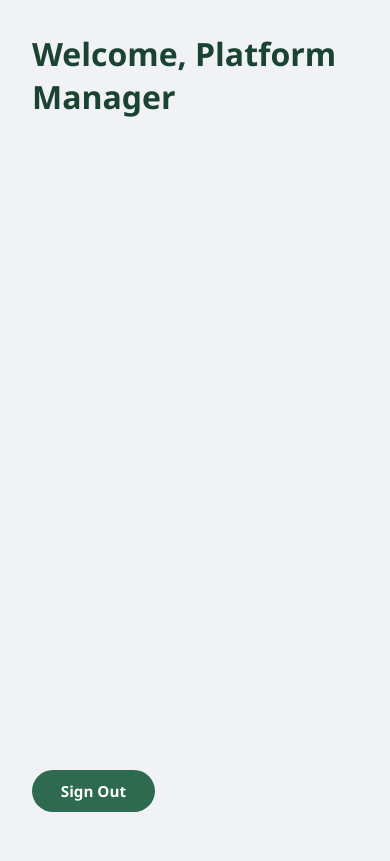
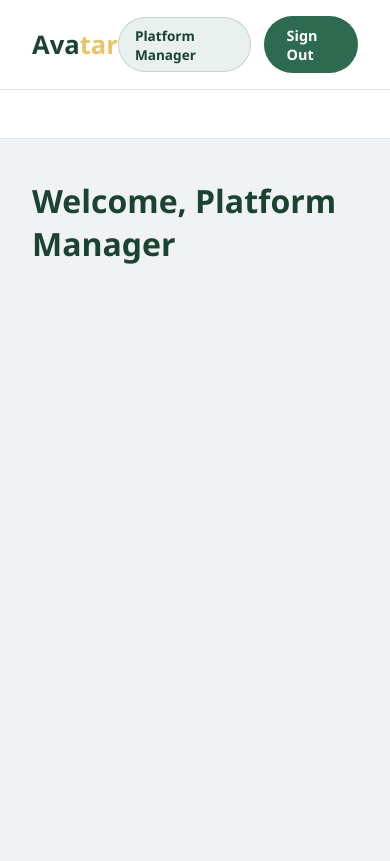
Before and after one commit to nmms14/CSIT314-Project, a Django app: page /dashboard/ in a window 390 px wide. Before the commit the page ends 812 px from the top, so only its background shows below. Run offline with Django 5.2, Linux system fonts and the light colour scheme; a user stored in the database is signed in.

Commit message:
dashboard redesign, signout popup added

```diff
--- a/boundary/templates/dashboard.html
+++ b/boundary/templates/dashboard.html
@@ -13,10 +13,14 @@
 
         :root {
             --primary: #2d6a4f;
+            --primary-light: #40916c;
             --primary-dark: #1b4332;
+            --accent-light: #e9c46a;
             --bg: #f0f2f5;
+            --bg-white: #ffffff;
             --text: #2b2d42;
             --text-light: #555b6e;
+            --border: #e2e8f0;
         }
 
         body {
@@ -24,24 +28,53 @@
             color: var(--text);
             background: var(--bg);
             min-height: 100vh;
-            padding: 2rem;
         }
 
-        .welcome {
-            font-size: 2rem;
-            font-weight: 700;
+        /* ── Top Navbar ── */
+        .navbar {
+            display: flex;
+            justify-content: space-between;
+            align-items: center;
+            padding: 1rem 2rem;
+            background: var(--bg-white);
+            border-bottom: 1px solid var(--border);
+            box-shadow: 0 2px 8px rgba(27, 67, 50, 0.04);
+        }
+
+        .brand-logo {
+            font-size: 1.6rem;
+            font-weight: 800;
+            text-decoration: none;
             color: var(--primary-dark);
         }
 
+        .brand-logo span {
+            color: var(--accent-light);
+        }
+
+        .nav-right {
+            display: flex;
+            align-items: center;
+            gap: 0.85rem;
+        }
+
+        .role-badge {
+            display: inline-block;
+            padding: 0.45rem 1rem;
+            border-radius: 50px;
+            background: rgba(45, 106, 79, 0.1);
+            color: var(--primary-dark);
+            font-size: 0.85rem;
+            font-weight: 600;
+            border: 1px solid rgba(45, 106, 79, 0.2);
+        }
+
         .logout-btn {
-            position: fixed;
-            bottom: 2rem;
-            left: 2rem;
-            padding: 0.7rem 1.8rem;
+            padding: 0.6rem 1.4rem;
             border-radius: 50px;
             background: var(--primary);
             color: #fff;
-            font-size: 0.95rem;
+            font-size: 0.9rem;
             font-weight: 600;
             font-family: inherit;
             text-decoration: none;
@@ -53,10 +86,174 @@
             transform: translateY(-2px);
             box-shadow: 0 6px 20px rgba(45,106,79,0.3);
         }
+
+        /* ── Layout (Sidebar + Main) ── */
+        .layout {
+            display: flex;
+            min-height: calc(100vh - 73px);
+        }
+
+        .sidebar {
+            width: 240px;
+            flex-shrink: 0;
+            background: var(--bg-white);
+            border-right: 1px solid var(--border);
+            padding: 1.5rem 1rem;
+        }
+
+        /* ── Main Content ── */
+        .main {
+            flex: 1;
+            padding: 2.5rem 2rem;
+            max-width: 1200px;
+        }
+
+        .welcome {
+            font-size: 2rem;
+            font-weight: 700;
+            color: var(--primary-dark);
+            margin-bottom: 0.5rem;
+        }
+
+        /* ── Logout Modal ── */
+        .modal-overlay {
+            display: none;
+            position: fixed;
+            inset: 0;
+            background: rgba(0, 0, 0, 0.5);
+            justify-content: center;
+            align-items: center;
+            z-index: 1000;
+        }
+
+        .modal-overlay.active {
+            display: flex;
+        }
+
+        .modal {
+            background: var(--bg-white);
+            border-radius: 12px;
+            padding: 2rem;
+            max-width: 400px;
+            width: 90%;
+            box-shadow: 0 20px 60px rgba(0, 0, 0, 0.3);
+            text-align: center;
+        }
+
+        .modal h2 {
+            font-size: 1.25rem;
+            font-weight: 700;
+            color: var(--primary-dark);
+            margin-bottom: 0.5rem;
+        }
+
+        .modal p {
+            color: var(--text-light);
+            font-size: 0.95rem;
+            margin-bottom: 1.5rem;
+        }
+
+        .modal-buttons {
+            display: flex;
+            gap: 0.75rem;
+            justify-content: center;
+        }
+
+        .btn-modal {
+            padding: 0.65rem 1.5rem;
+            border-radius: 50px;
+            font-size: 0.9rem;
+            font-weight: 600;
+            font-family: inherit;
+            cursor: pointer;
+            border: none;
+            text-decoration: none;
+            display: inline-block;
+            transition: all 0.2s ease;
+        }
+
+        .btn-yes {
+            background: var(--primary);
+            color: #fff;
+        }
+
+        .btn-yes:hover {
+            background: var(--primary-dark);
+            transform: translateY(-1px);
+            box-shadow: 0 4px 12px rgba(45,106,79,0.3);
+        }
+
+        .btn-cancel {
+            background: #e2e8f0;
+            color: var(--text);
+        }
+
+        .btn-cancel:hover {
+            background: #cbd5e0;
+        }
+
+        /* ── Responsive ── */
+        @media (max-width: 768px) {
+            .layout {
+                flex-direction: column;
+            }
+
+            .sidebar {
+                width: 100%;
+                border-right: none;
+                border-bottom: 1px solid var(--border);
+            }
+        }
     </style>
 </head>
 <body>
-    <h1 class="welcome">Welcome, {{ name }}</h1>
-    <a href="{% url 'logout' %}" class="logout-btn">Sign Out</a>
+
+    <!-- Top Navbar -->
+    <nav class="navbar">
+        <a href="{% url 'dashboard' %}" class="brand-logo">Ava<span>tar</span></a>
+        <div class="nav-right">
+            <span class="role-badge">{{ role }}</span>
+            <a href="#" class="logout-btn" onclick="showLogoutModal(event)">Sign Out</a>
+        </div>
+    </nav>
+
+    <!-- Layout: Sidebar + Main -->
+    <div class="layout">
+        <aside class="sidebar"></aside>
+
+        <main class="main">
+            <h1 class="welcome">Welcome, {{ name }}</h1>
+        </main>
+    </div>
+
+    <!-- Logout Confirmation Modal -->
+    <div class="modal-overlay" id="logoutModal" onclick="hideLogoutModalOnOverlay(event)">
+        <div class="modal">
+            <h2>Sign Out</h2>
+            <p>Are you sure you want to log out?</p>
+            <div class="modal-buttons">
+                <a href="{% url 'logout' %}" class="btn-modal btn-yes">Yes</a>
+                <button type="button" class="btn-modal btn-cancel" onclick="hideLogoutModal()">Cancel</button>
+            </div>
+        </div>
+    </div>
+
+    <script>
+        function showLogoutModal(event) {
+            event.preventDefault();
+            document.getElementById('logoutModal').classList.add('active');
+        }
+
+        function hideLogoutModal() {
+            document.getElementById('logoutModal').classList.remove('active');
+        }
+
+        function hideLogoutModalOnOverlay(event) {
+            if (event.target === event.currentTarget) {
+                hideLogoutModal();
+            }
+        }
+    </script>
+
 </body>
 </html>
--- a/boundary/views.py
+++ b/boundary/views.py
@@ -1,4 +1,5 @@
 from django.shortcuts import render, redirect
+from django.urls import reverse
 
 from control.auth_manager import AuthenticationManager
 
@@ -24,7 +25,10 @@ def login_view(request):
         if success:
             return redirect('dashboard')
 
-    return render(request, 'login.html', {'error': error})
+    return render(request, 'login.html', {
+        'error': error,
+        'logged_out': request.GET.get('logged_out') == '1',
+    })
 
 
 def dashboard_view(request):
@@ -40,6 +44,6 @@ def dashboard_view(request):
 
 
 def logout_view(request):
-    """Boundary layer: Handles logout and redirects to login."""
+    """Boundary layer: Handles logout and redirects to login with confirmation flag."""
     auth_manager.logout(request)
-    return redirect('login')
+    return redirect(f"{reverse('login')}?logged_out=1")
```
Also changed, not shown: boundary/templates/login.html (+18 -0 lines), db.sqlite3.
